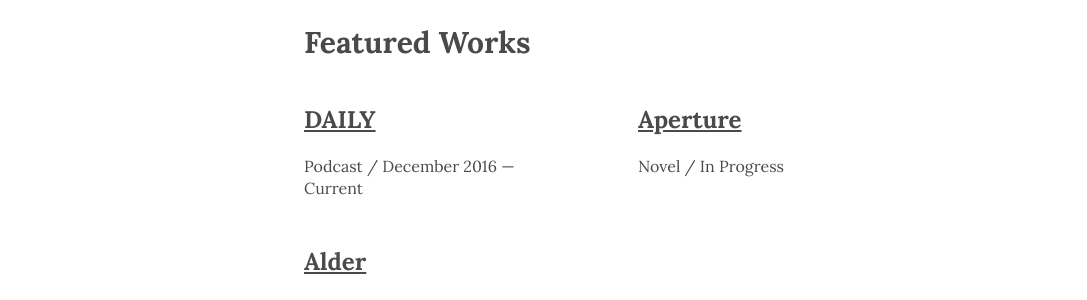
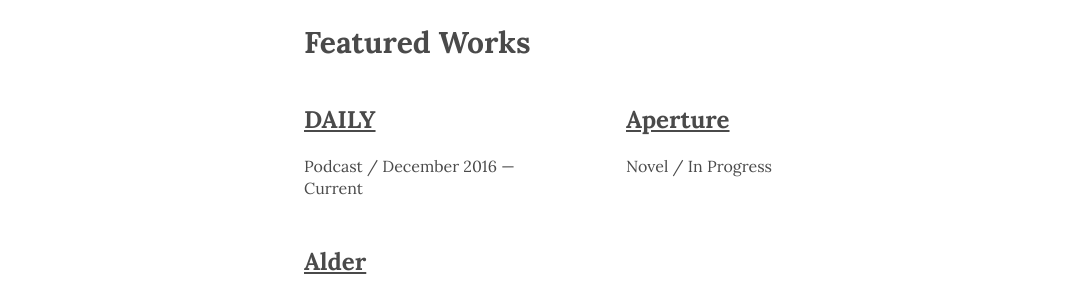
Before and after one commit to brettchalupa/brettchalupa.github.io, a Jekyll site: the page built from index.html, in a window 1280 px wide. Shown: the part 277-577 px from the top of the page, without its empty margins (96-1183 px from the left). Built offline with Jekyll 4.4.1, drawn with Linux system fonts in a browser that asks for light colours; a script that is not in the unit is left out.

Commit message:
Tweak work list item spacing
This makes it so that there is some right padding for each work list
item so that there is spacing between each item. Prior to this change,
the items ran edge-to-edge and it could use some spacing.

```diff
--- a/_sass/layout.scss
+++ b/_sass/layout.scss
@@ -264,7 +264,9 @@
 }
 
 .wli {
+  box-sizing: border-box;
   max-width: 240px;
+  padding-right: $spacing-unit / 4;
 }
 
 // Page Layouts
```
